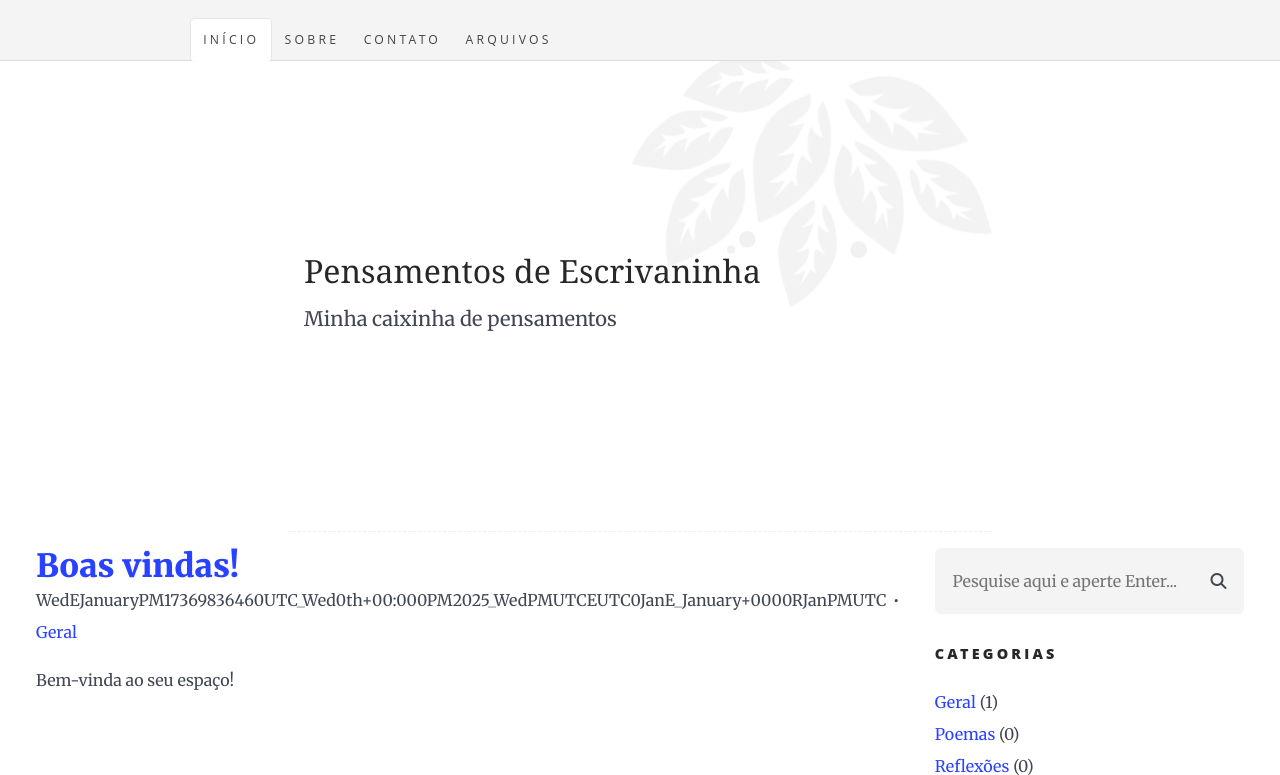
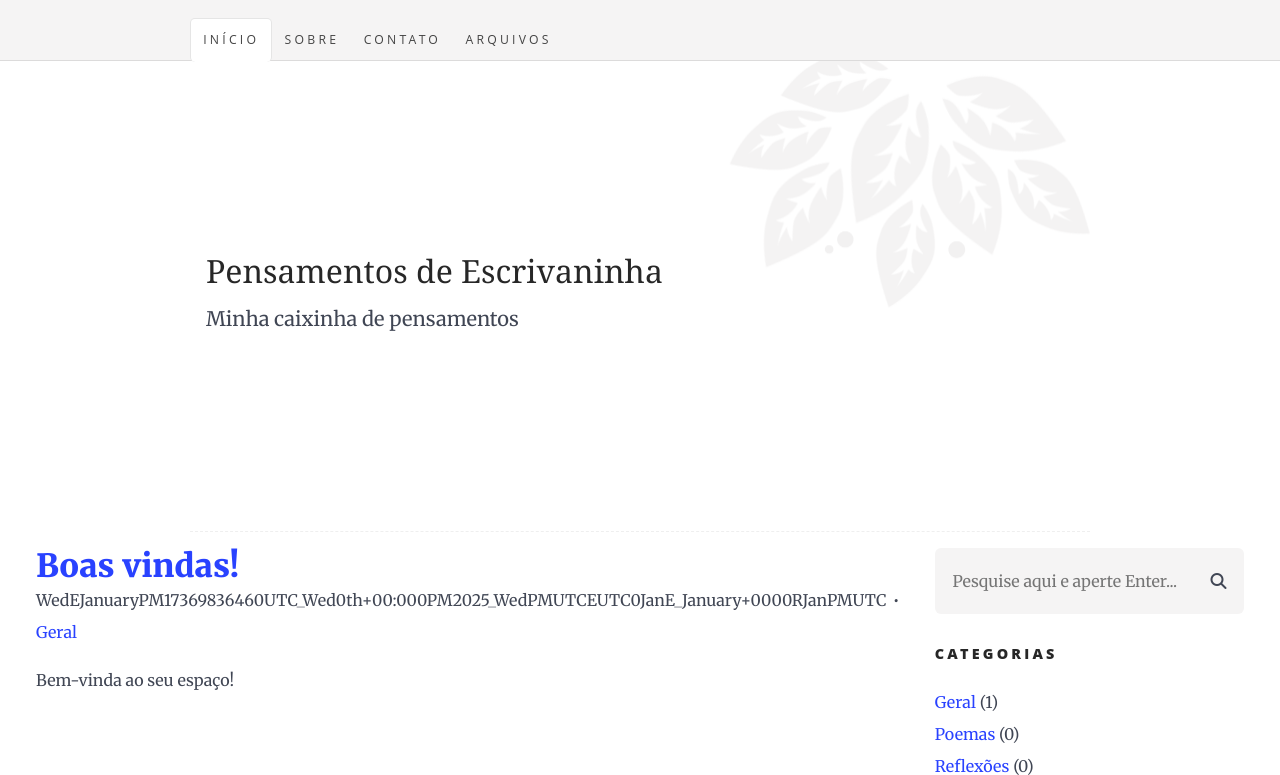
Before and after one commit to lipe-alves/my-blog, a PHP site: page / in a window 1280 px wide. Shown: the top 775 px of the page. Run offline with PHP 8.4, Linux system fonts and the light colour scheme; data comes from the database, SQL or seed files in the repository; some libraries are stand-ins or nearby versions.

Commit message:
design: Alinha o texto da Header com o conteúdo

```diff
--- a/app/views/components/header/styles.css
+++ b/app/views/components/header/styles.css
@@ -13,8 +13,7 @@
     align-items: flex-start;
     justify-content: center;
     gap: 1em;
-    max-width: var(--content-max-width);
-    min-width: var(--content-min-width);
+    min-width: var(--content-max-width);
     min-height: 30em;
     margin: 0 auto;
     background-image: var(--header-background-image);
```
